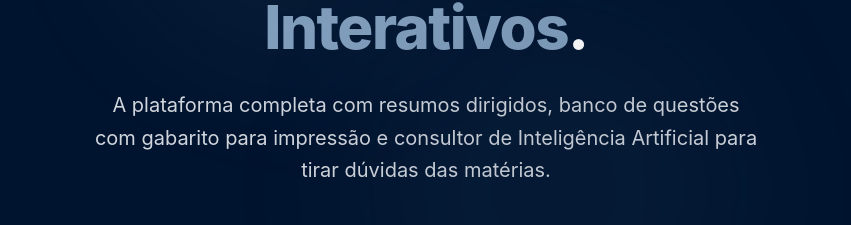
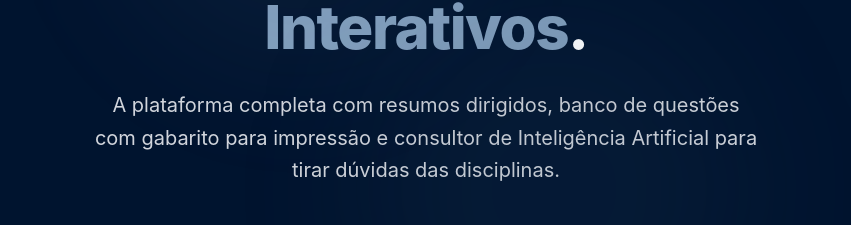
Before and after one commit to arporj/ead-help, a React (Vite) app: page / in a window 1280 px wide. Shown: the part 310-535 px from the top of the page, without its empty margins (214-1065 px from the left). Built offline with nearby package versions, Linux system fonts and the light colour scheme.

Commit message:
docs(landing): unifica nomenclatura de materias para disciplinas na landing page

```diff
--- a/src/pages/LandingPage.tsx
+++ b/src/pages/LandingPage.tsx
@@ -38,7 +38,7 @@ export const LandingPage: React.FC = () => {
         </h1>
 
         <p className="mt-6 text-lg sm:text-xl text-gray-300 max-w-2xl leading-relaxed">
-          A plataforma completa com resumos dirigidos, banco de questões com gabarito para impressão e consultor de Inteligência Artificial para tirar dúvidas das matérias.
+          A plataforma completa com resumos dirigidos, banco de questões com gabarito para impressão e consultor de Inteligência Artificial para tirar dúvidas das disciplinas.
         </p>
 
         <div className="mt-10 flex flex-wrap justify-center gap-4">
```
